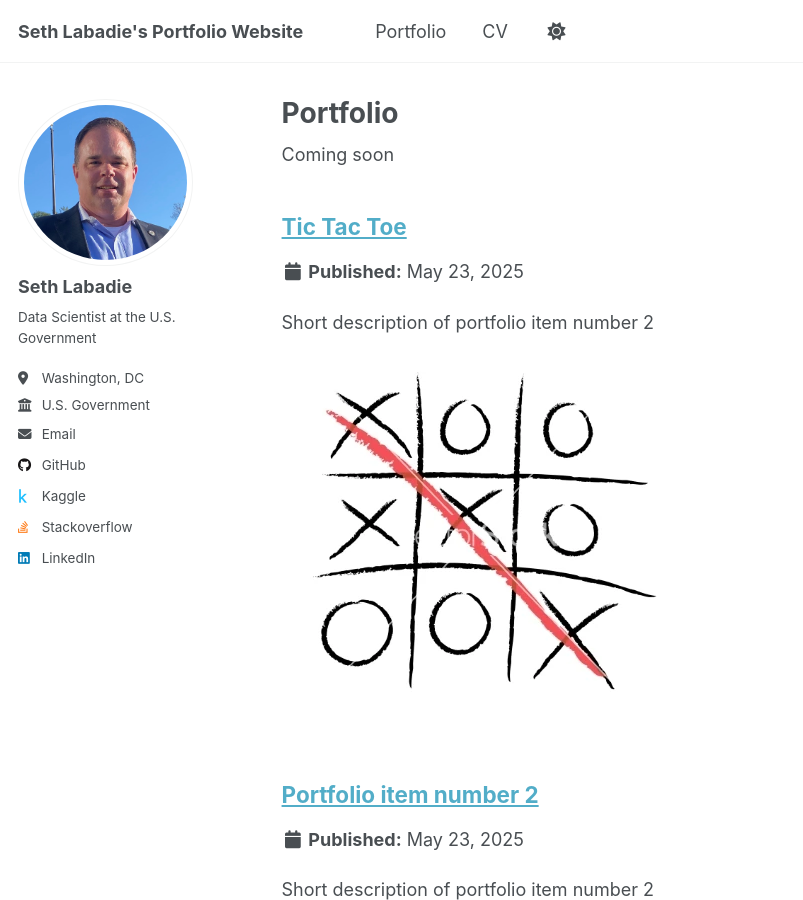
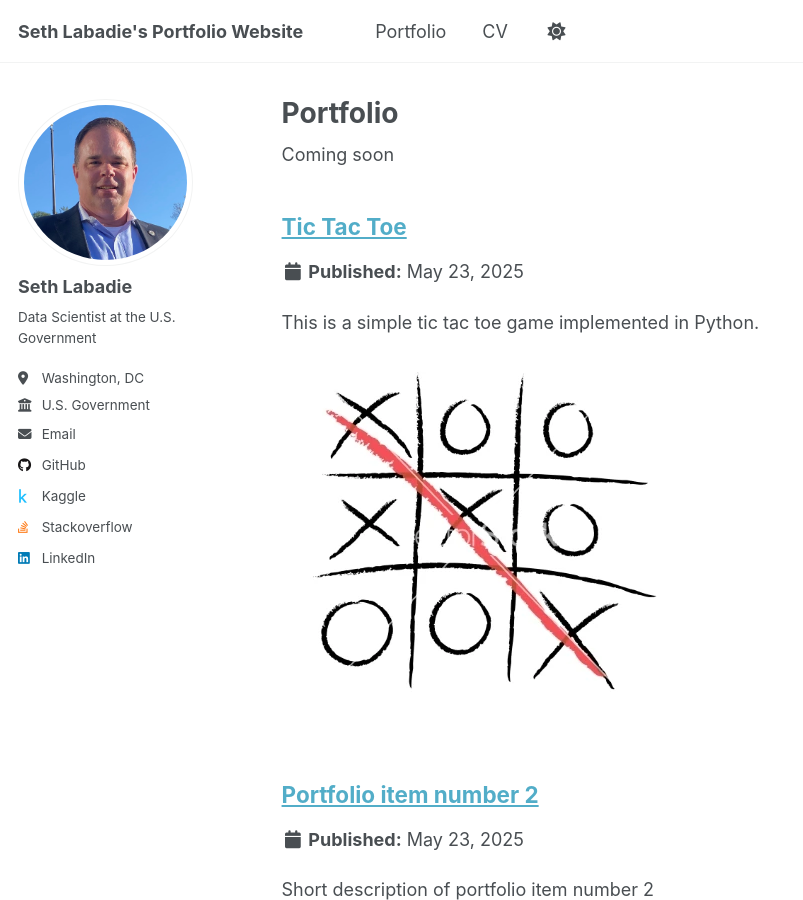
Before and after one commit to sethlabadie/sethlabadie.github.io, a Jekyll site: the page built from _pages/portfolio.html, in a window 1280 px wide and 900 px high. Shown: the whole window, without its empty margins (0-803 px from the left). Built offline with Jekyll 4.4.1, drawn with Linux system fonts in a browser that asks for light colours.

```diff
--- a/_portfolio/portfolio-1.md
+++ b/_portfolio/portfolio-1.md
@@ -1,6 +1,6 @@
 ---
 title: "Tic Tac Toe"
-excerpt: "Short description of portfolio item number 2 <br/><img src='/images/tictactoe-winning.png'>"
+excerpt: "This is a simple tic tac toe game implemented in Python. <br/><a href='https://github.com/sethlabadie/TicTacToe' target='_blank' rel='noopener'><img src='/images/tictactoe-winning.png'></a>"
 collection: portfolio
 ---
 
```
